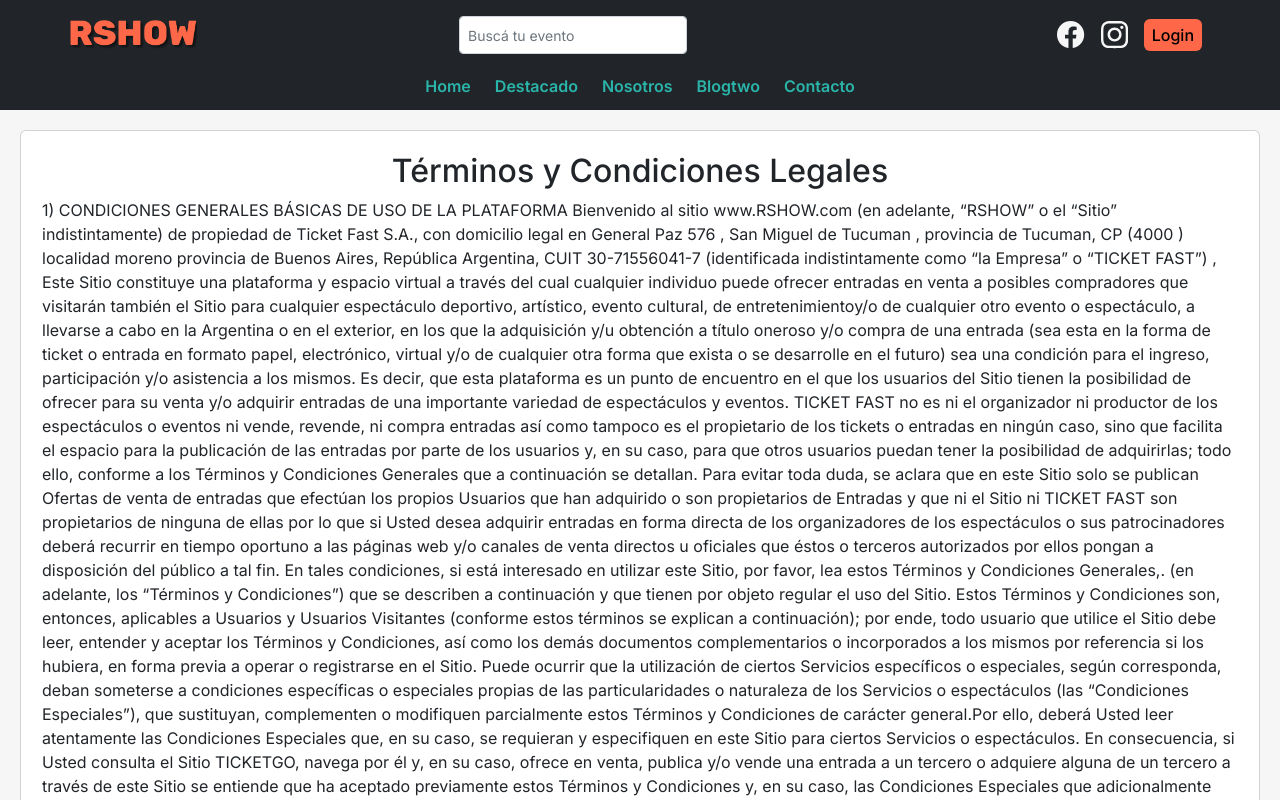
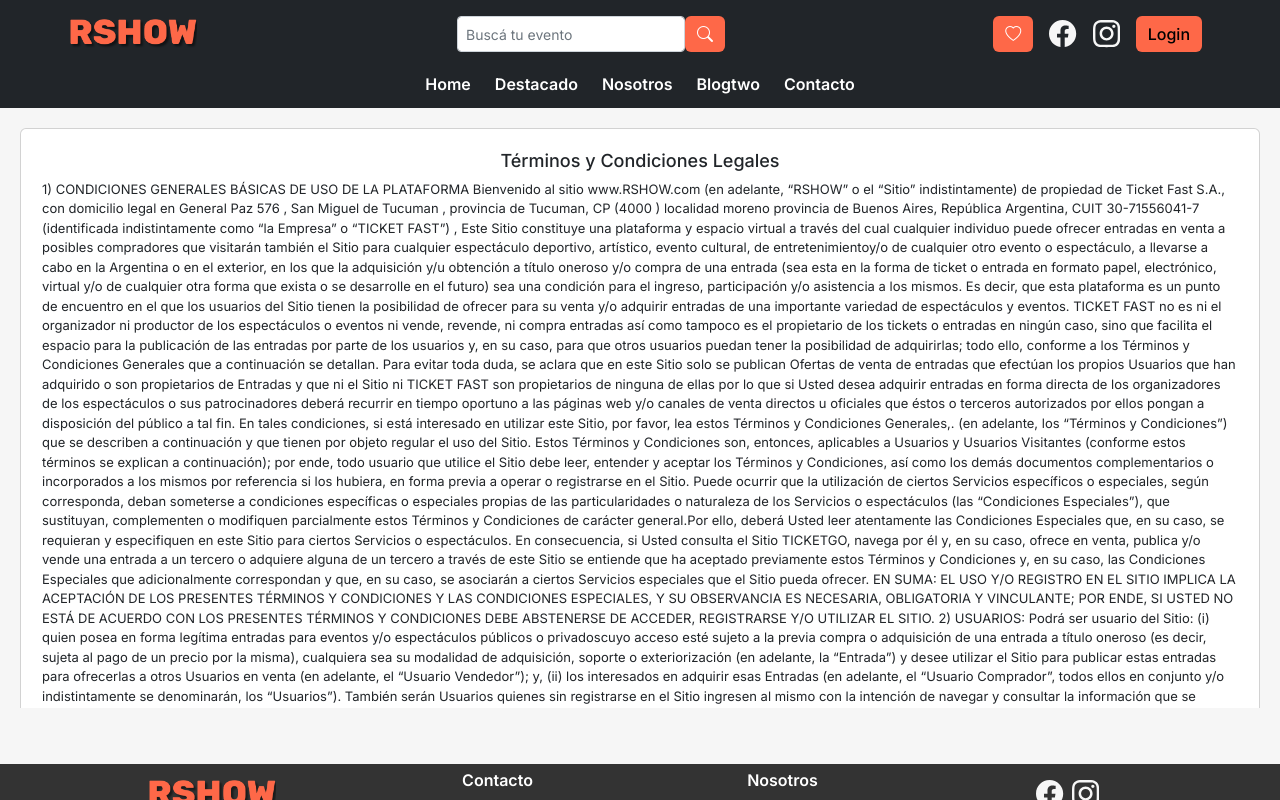
Before and after one commit to Osqui2015/mosquetero, a React (Create React App) app: page /Terminos in a window 1280 px wide. Shown: the top 800 px of the page. Built offline with nearby package versions, Linux system fonts and the light colour scheme.

Commit message:
Arreglo de estilos

```diff
--- a/src/css/Archivo.css
+++ b/src/css/Archivo.css
@@ -3,16 +3,23 @@ body {
   background-color: #f6f6f6 !important;
 }
 
-.div-Navbar {
-  /* display: flex; */
-  justify-content: space-evenly;
+
+
+/* modificaciones */
+.busq-redes{
+  display: flex;
+  flex-direction: row;
 }
 
-.searchBar {
-  width: auto;
-  margin-left: 0%;
-  padding-left: 0%;
+
+.Burger{
+  background-color: #fe6848;
+  color: #fe6848;
 }
+
+
+
+
 
 .iconface,
 .iconinst {
@@ -22,20 +29,36 @@ body {
 
 
 .buttIngresar,
-.buttRegistrarse {
+.buttRegistrarse, .btn-like, .btn-search {
   background-color: #fe6848 !important;
   border: none !important;
-  padding: 4px 8px !important;
+  /* padding: 4px 8px !important; */
   font-size: 16px !important;
   font-weight: 500 !important;
+}
+
+.buttIngresar:hover, .btn-search:hover,
+.buttRegistrarse, .btn-like:hover {
+  background-color: #2bb5aa !important;
+}
 
 
+.nav-link-menu {
+  color: white !important;
+  font-weight: 600 !important;
+  font-size: 16px !important;
 }
 
-.nav-link-menu {
-  color: #2bb5aa !important;
-  font-weight: 600 !important;
-  font-size: 16px !important;
+.nav-link-menu:hover{
+  color: #fe6848 !important;
+}
+
+.btn-like, .btn-search{
+  color: white;
+}
+.bg-burger{
+  background-color: #fe6848 !important;
+  border-radius: 5px;
 }
 .footercont {
   background-color: #333333 !important;
@@ -56,9 +79,18 @@ body {
   text-align: center;
   color: white;
   margin-top: 1em;
+  font-size: small;
+}
+.div-Terminos{
+height: 600px;
+overflow-y: scroll;
+}
+.text-terminos{
+  font-size: small;
 }
 .tituterminos {
   text-align: center;
+  font-size: large;
 }
 .divterminos {
   padding: 5px;
@@ -80,11 +112,6 @@ body {
   border-color: black;
   border-radius: 20px;
 }
-.divticket {
-  margin: 10px;
-  border-color: black;
-  border-radius: 20px;
-}
 .cardnosotros {
   border-radius: 20px;
   border-color: black;
@@ -100,22 +127,13 @@ body {
 }
 .titu-divididos{
   text-align: center;
+  min-height: 100v;
 }
-
-.warning{
-  height: 40px;
-  width: 250px;
-  position: absolute;
-  right: 0;
-  top: 10%;
-  background-color: rgb(210, 91, 91);
-  font-size: 1.1rem;
-  color: white;
-  font-family: cursive;
-  padding: 5px;
-  border-radius: 5px;
+.divticket {
+  margin: 10px;
+  border-color: black;
+  border-radius: 20px;
 }
-
 section{
   width: 100%;
   margin: auto;
@@ -243,8 +261,7 @@ article{
 }
 
 
-@media (min-width: 396px) and (max-width: 991px) {
-
+@media (min-width: 300px) and (max-width: 991px) {
 
 
 
```
